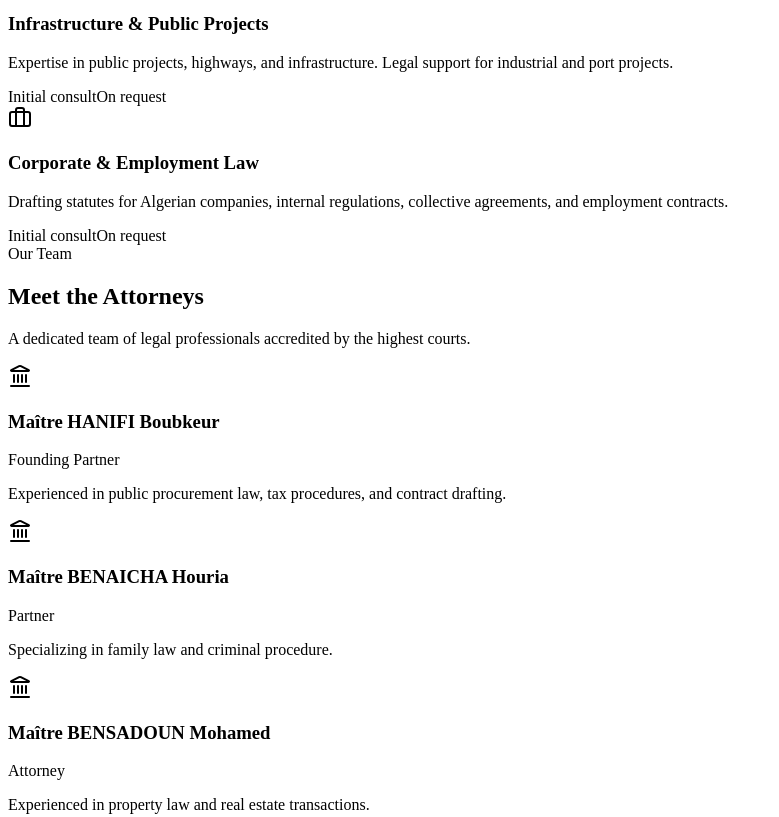
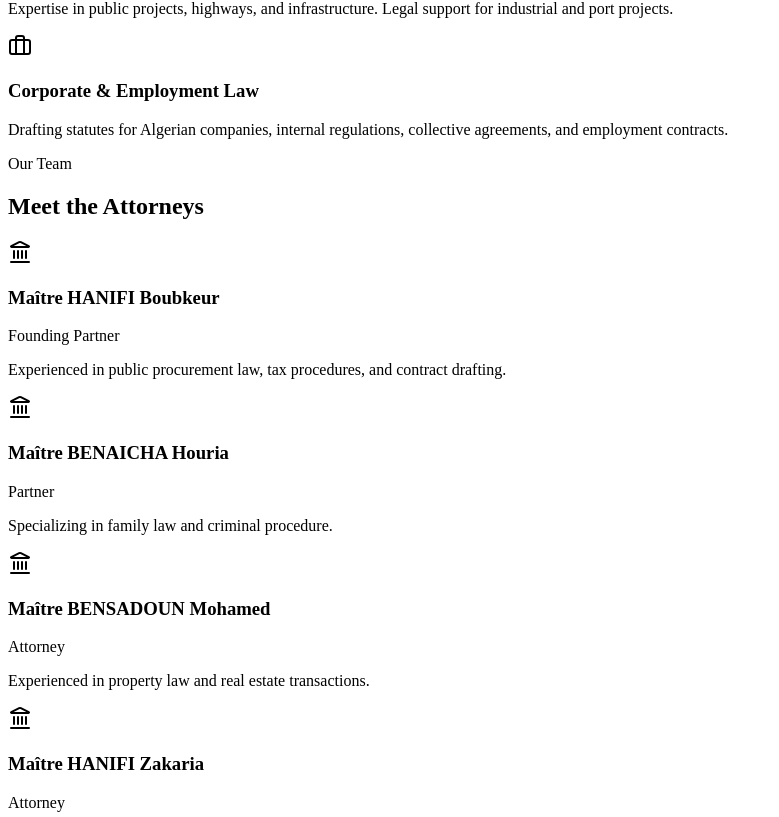
Before and after one commit to toai1/hblaw-firm, a React (Vite) app: page / in a window 1280 px wide. Shown: the part 1223-2040 px from the top of the page, without its empty margins (0-779 px from the left). Built offline with nearby package versions, Linux system fonts and the light colour scheme; the HTML template or start-up script is replaced by a standard one.

Commit message:
Compact services+team section

```diff
--- a/src/App.tsx
+++ b/src/App.tsx
@@ -1312,13 +1312,13 @@ export default function App() {
       </section>
 
       {/* Practice Areas + Our Team */}
-      <section id="services" className="mx-auto max-w-6xl px-4 py-16 md:py-20">
-        <div className="mb-10 max-w-2xl">
-          <Badge className="mb-3 bg-slate-100 text-slate-800 hover:bg-slate-100">
+      <section id="services" className="mx-auto max-w-6xl px-4 py-10 md:py-14">
+        <div className="mb-6 max-w-2xl">
+          <Badge className="mb-2 bg-slate-100 text-slate-800 hover:bg-slate-100">
             {t("services.badge")}
           </Badge>
         </div>
-        <div className="grid gap-5 sm:grid-cols-2 lg:grid-cols-3">
+        <div className="grid gap-3 sm:grid-cols-2 lg:grid-cols-3">
           {SERVICES.map((s, i) => {
             const Icon = ICONS[s.icon] ?? ScrollText;
             return (
@@ -1330,23 +1330,14 @@ export default function App() {
                 transition={{ duration: 0.35, delay: i * 0.05 }}
               >
                 <Card className="group h-full border-stone-200 bg-white shadow-sm transition hover:-translate-y-1 hover:border-slate-300 hover:shadow-md">
-                  <CardContent className="p-6">
-                    <div className="mb-4 flex h-12 w-12 items-center justify-center rounded-xl bg-slate-50 text-slate-700 ring-1 ring-slate-100 transition group-hover:bg-slate-800 group-hover:text-yellow-300">
-                      <Icon className="h-6 w-6" />
+                  <CardContent className="p-4">
+                    <div className="mb-3 flex h-9 w-9 items-center justify-center rounded-lg bg-slate-50 text-slate-700 ring-1 ring-slate-100 transition group-hover:bg-slate-800 group-hover:text-yellow-300">
+                      <Icon className="h-5 w-5" />
                     </div>
-                    <h3 className="font-serif text-xl text-slate-900">
+                    <h3 className="font-serif text-lg text-slate-900">
                       {s.title[lang]}
                     </h3>
-                    <p className="mt-2 text-sm text-stone-600">{s.blurb[lang]}</p>
-                    <Separator className="my-4 bg-stone-200" />
-                    <div className="flex items-center justify-between">
-                      <span className="text-xs uppercase tracking-wide text-stone-500">
-                        {t("services.rate")}
-                      </span>
-                      <span className="font-semibold text-yellow-700">
-                        {t("services.onrequest")}
-                      </span>
-                    </div>
+                    <p className="mt-1 text-xs text-stone-600">{s.blurb[lang]}</p>
                   </CardContent>
                 </Card>
               </motion.div>
@@ -1354,21 +1345,18 @@ export default function App() {
           })}
         </div>
 
-        <Separator className="my-14 bg-stone-200" />
+        <Separator className="my-8 bg-stone-200" />
 
         <div id="team">
-          <div className="mb-10 max-w-2xl">
-            <Badge className="mb-3 bg-yellow-100 text-yellow-900 hover:bg-yellow-100">
+          <div className="mb-6 max-w-2xl">
+            <Badge className="mb-2 bg-yellow-100 text-yellow-900 hover:bg-yellow-100">
               {t("team.badge")}
             </Badge>
-            <h2 className="font-serif text-3xl text-slate-900 sm:text-4xl">
+            <h2 className="font-serif text-2xl text-slate-900 sm:text-3xl">
               {t("team.title")}
             </h2>
-            <p className="mt-3 text-stone-600">
-              {t("team.desc")}
-            </p>
-          </div>
-          <div className="grid gap-5 sm:grid-cols-2 lg:grid-cols-3">
+          </div>
+          <div className="grid gap-3 sm:grid-cols-2 lg:grid-cols-3">
             {ATTORNEYS.map((att, i) => (
               <motion.div
                 key={att.name}
@@ -1378,18 +1366,17 @@ export default function App() {
                 transition={{ duration: 0.35, delay: i * 0.05 }}
               >
                 <Card className="h-full border-stone-200 bg-white shadow-sm transition hover:shadow-md">
-                  <CardContent className="p-6">
-                    <div className="mb-4 flex h-12 w-12 items-center justify-center rounded-xl bg-slate-800 text-yellow-300">
-                      <Landmark className="h-6 w-6" />
+                  <CardContent className="p-4">
+                    <div className="mb-3 flex h-9 w-9 items-center justify-center rounded-lg bg-slate-800 text-yellow-300">
+                      <Landmark className="h-5 w-5" />
                     </div>
-                    <h3 className="font-serif text-xl text-slate-900">
+                    <h3 className="font-serif text-lg text-slate-900">
                       {att.name}
                     </h3>
-                    <p className="text-sm font-medium text-yellow-700">
+                    <p className="text-xs font-medium text-yellow-700">
                       {t(`team.${att.role}`)}
                     </p>
-                    <Separator className="my-3 bg-stone-200" />
-                    <p className="text-sm text-stone-600">
+                    <p className="mt-1 text-xs text-stone-600">
                       {att.desc[lang]}
                     </p>
                   </CardContent>
```
